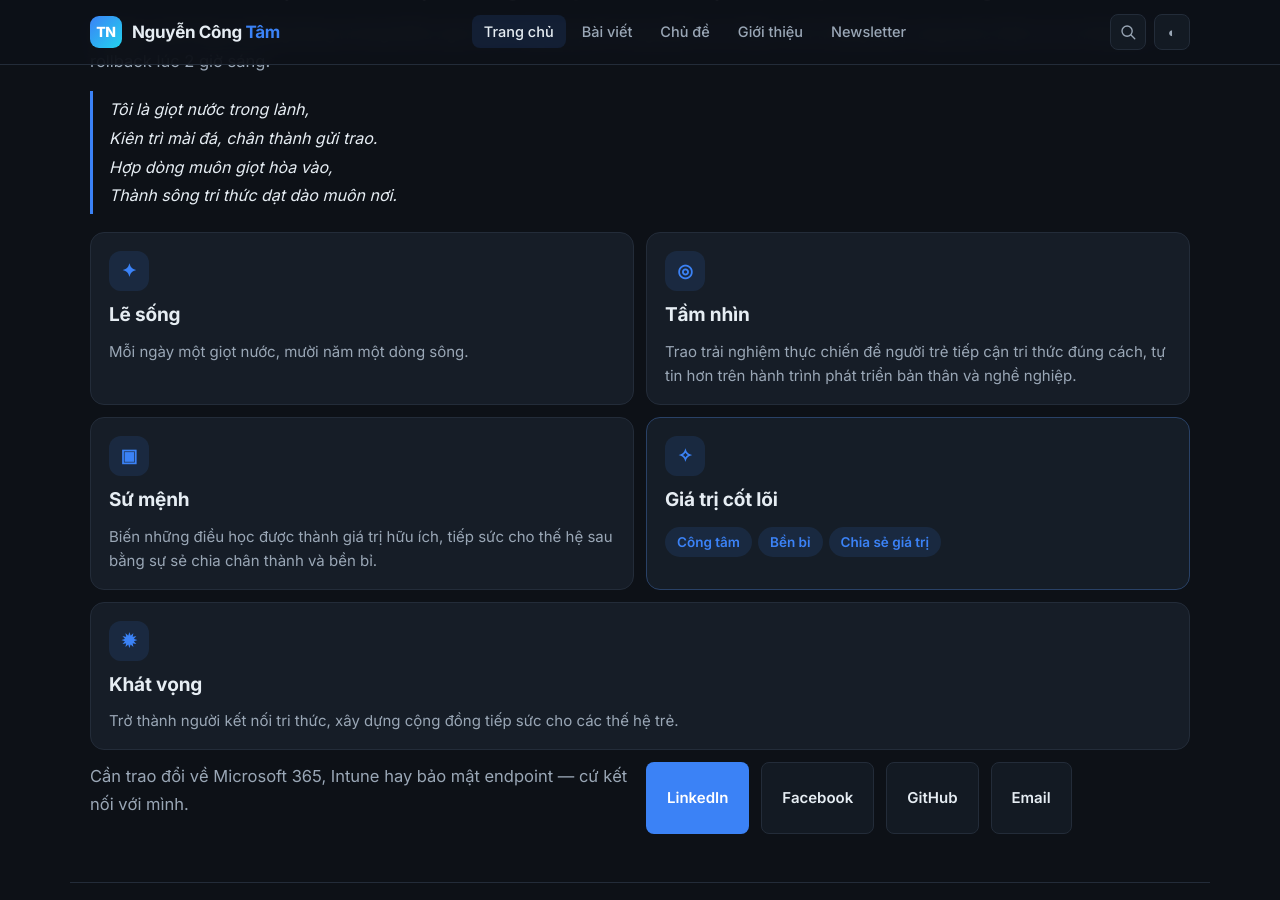
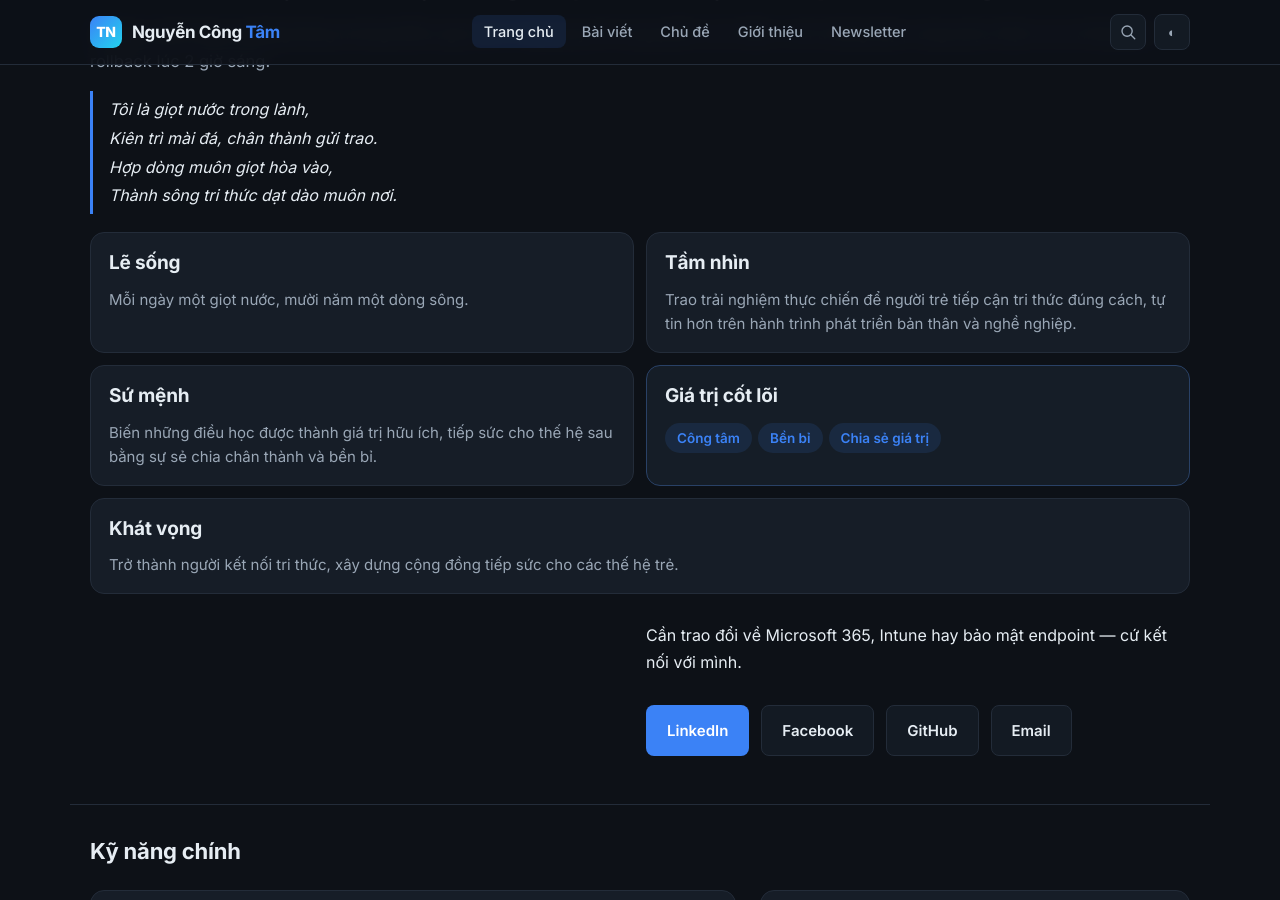
Before and after one commit to congtamsoul/congtamsoul.github.io, a Jekyll site: the page built from index.html, in a window 1280 px wide and 900 px high, scrolled down 4723 px. Built offline with Jekyll 4.4.1, drawn with Linux system fonts in a browser that asks for light colours.

Commit message:
Remove value icons and update text formatting
Removed value icons from various value items and wrapped a text in a paragraph tag.

```diff
--- a/index.html
+++ b/index.html
@@ -154,25 +154,21 @@ og_description: "Kinh nghiệm thực chiến về Microsoft 365, Intune, Window
   <div class="container">
     <div class="value-list">
       <article class="value-item">
-        <div class="value-icon">✦</div>
         <h3>Lẽ sống</h3>
         <p>Mỗi ngày một giọt nước, mười năm một dòng sông.</p>
       </article>
 
       <article class="value-item">
-        <div class="value-icon">◎</div>
         <h3>Tầm nhìn</h3>
         <p>Trao trải nghiệm thực chiến để người trẻ tiếp cận tri thức đúng cách, tự tin hơn trên hành trình phát triển bản thân và nghề nghiệp.</p>
       </article>
 
       <article class="value-item">
-        <div class="value-icon">▣</div>
         <h3>Sứ mệnh</h3>
         <p>Biến những điều học được thành giá trị hữu ích, tiếp sức cho thế hệ sau bằng sự sẻ chia chân thành và bền bỉ.</p>
       </article>
 
       <article class="value-item value-item--highlight">
-        <div class="value-icon">✧</div>
         <h3>Giá trị cốt lõi</h3>
         <div class="pill-group">
           <span class="pill">Công tâm</span>
@@ -182,12 +178,11 @@ og_description: "Kinh nghiệm thực chiến về Microsoft 365, Intune, Window
       </article>
 
       <article class="value-item value-item--wide">
-        <div class="value-icon">✹</div>
         <h3>Khát vọng</h3>
         <p>Trở thành người kết nối tri thức, xây dựng cộng đồng tiếp sức cho các thế hệ trẻ.</p>
       </article>
       <p class="about-text">
-        Cần trao đổi về Microsoft 365, Intune hay bảo mật endpoint — cứ kết nối với mình.
+        <p>Cần trao đổi về Microsoft 365, Intune hay bảo mật endpoint — cứ kết nối với mình.</p>
       </p>
       <div class="btn-row">
         <a class="btn btn-primary" href="https://www.linkedin.com/in/nguy%E1%BB%85n-c%C3%B4ng-t%C3%A2m-8ab42a18b/" target="_blank" rel="noopener">LinkedIn</a>
```
